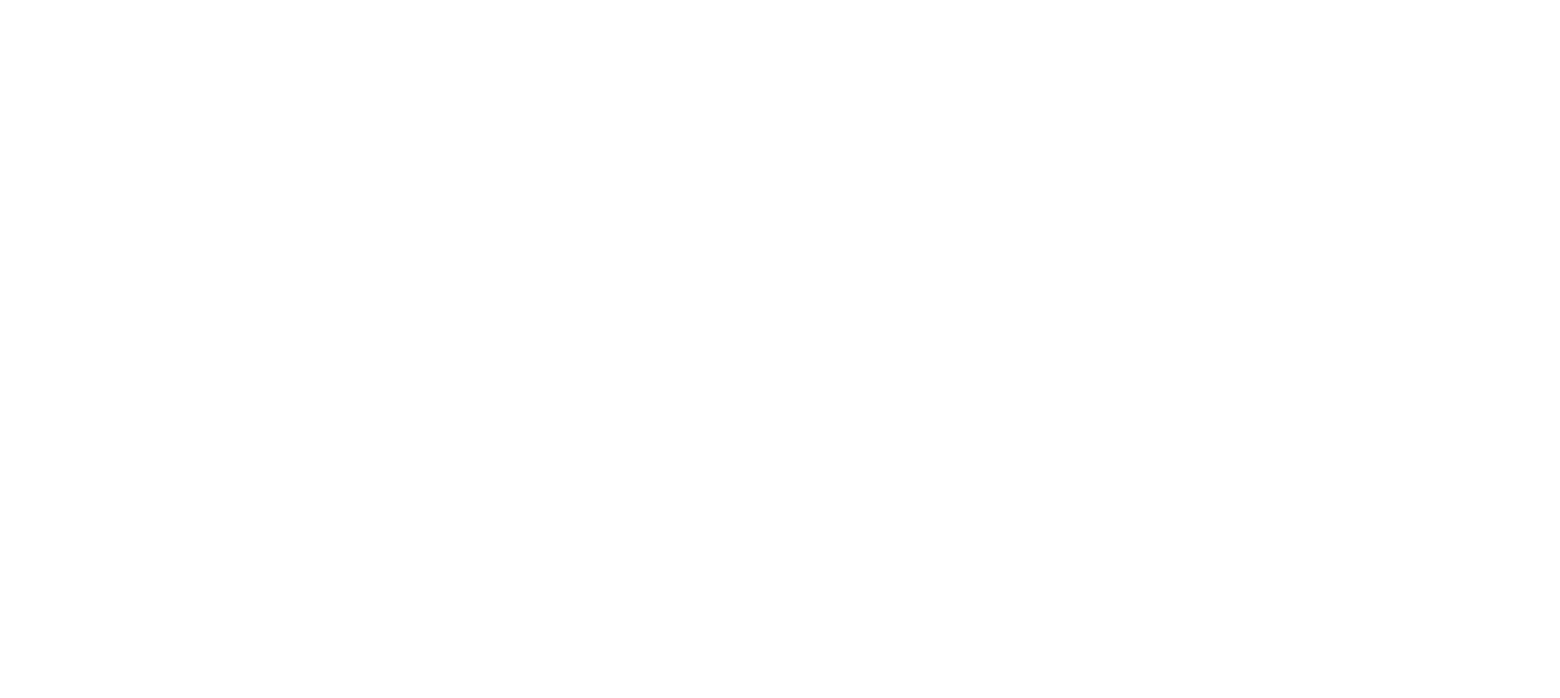
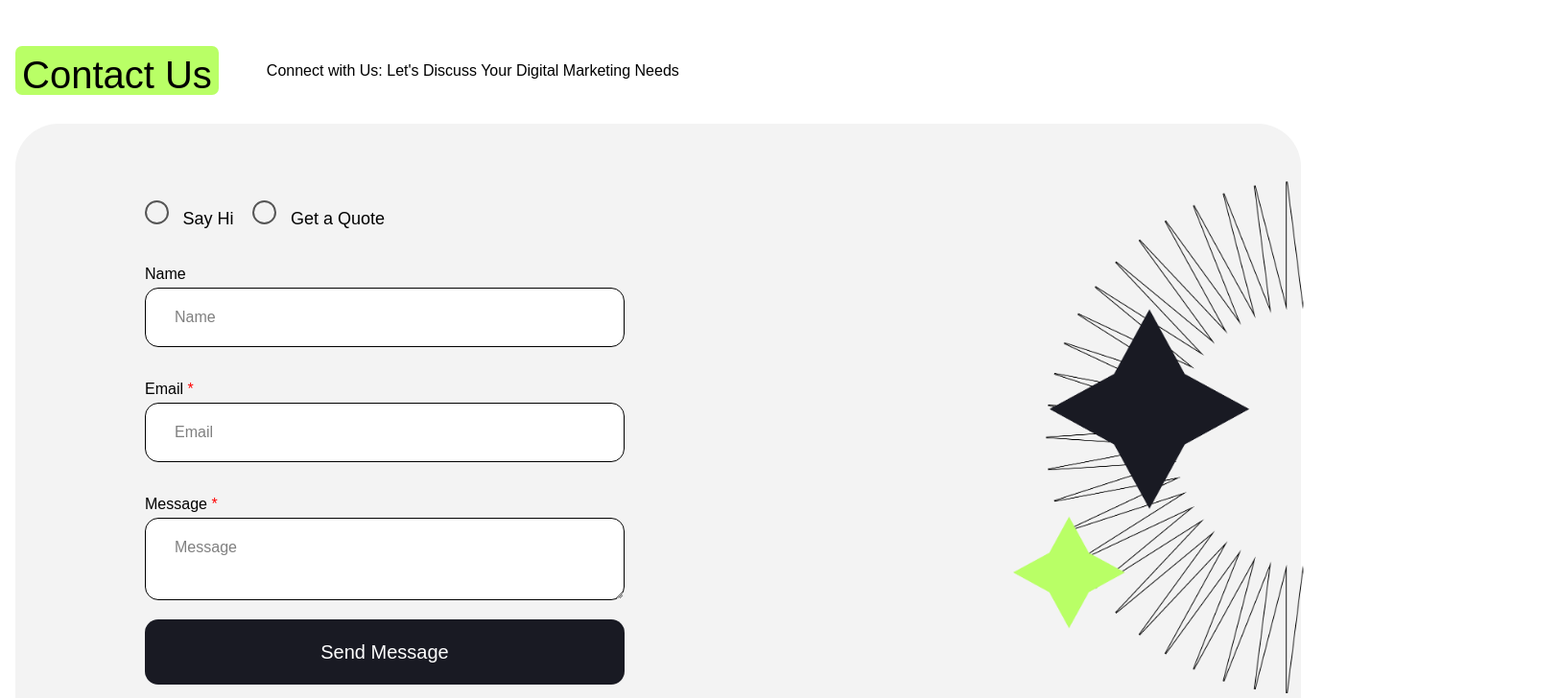
Before and after one commit to jameelf22labs/positivus-landing-page, a React (Vite) app: page / in a window 1280 px wide. Shown: the part 5120-5848 px from the top of the page at 96% size, 1626 px wide, since content can reach past the window. Before the commit the page ends 5102 px from the top, so only its background shows below. Built offline with nearby package versions, Linux system fonts and the light colour scheme.

Commit message:
Add Contact form component

```diff
--- a/src/features/home/Home.tsx
+++ b/src/features/home/Home.tsx
@@ -4,6 +4,7 @@
 import { Navbar } from "../../layouts";
 import {
   CaseStudies,
+  ContactUs,
   Customer,
   Hero,
   OurWorkingProcess,
@@ -19,25 +20,27 @@
 import zoom from "../,,/../../assets/images/zoom.svg";
 
 const Home = (): JSX.Element => {
+  const customers = React.useMemo(() => {
+    return [
+      { imageUrl: amazon },
+      { imageUrl: dribble },
+      { imageUrl: hubspot },
+      { imageUrl: notion },
+      { imageUrl: netflix },
+      { imageUrl: zoom },
+    ];
+  }, []);
   return (
     <React.Fragment>
       <div className={Style.homeContainer}>
         <Navbar />
         <Hero />
-        <Customer
-          customers={[
-            { imageUrl: amazon },
-            { imageUrl: dribble },
-            { imageUrl: hubspot },
-            { imageUrl: notion },
-            { imageUrl: netflix },
-            { imageUrl: zoom },
-          ]}
-        />
+        <Customer customers={customers} />
         <Service />
         <CaseStudies />
         <OurWorkingProcess />
         <Team />
+        <ContactUs />
       </div>
     </React.Fragment>
   );
--- /dev/null
+++ b/src/features/home/components/contact-us/Contact.module.css
@@ -0,0 +1,80 @@
+.formWrapper {
+  width: 1340px;
+  height: 773px;
+  border-radius: 45px;
+  padding-top: 60px;
+  padding-right: 100px;
+  padding-bottom: 80px;
+  padding-left: 100px;
+  background-color: #f3f3f3;
+  margin-top: 30px;
+  display: flex;
+}
+
+.formContainer {
+  flex: 1;
+}
+
+.bannerContainer {
+  flex: 1;
+}
+
+.bannerContainer img {
+    margin-left: 370px;
+}
+
+.formInnerContainer {
+  width: 500px;
+  height: 633px;
+  margin: 20px auto;
+}
+
+.checkBoxWrapper {
+  display: flex;
+  gap: 20px;
+  align-items: center;
+}
+
+.checkBoxWrapper span {
+  font-weight: 400;
+  font-size: 18px;
+  margin-left: 10px;
+}
+
+input[type="checkbox"] {
+  width: 25px;
+  height: 25px;
+  border-radius: 50%;
+  appearance: none;
+  border: 2px solid #555;
+  cursor: pointer;
+  position: relative;
+}
+
+.inputField {
+  display: flex;
+  flex-direction: column;
+  margin-top: 20px;
+}
+
+.inputField label {
+  font-weight: 400;
+  font-size: 16px;
+  line-height: 28px;
+  color: #000000;
+  margin-top: 10px;
+}
+
+.inputField input {
+  border-radius: 14px;
+  border: 1px solid #000000;
+  padding: 18px 30px 18px 30px;
+  background-color: #ffffff;
+}
+
+.inputField textarea {
+  border-radius: 14px;
+  border: 1px solid #000000;
+  padding: 18px 30px 18px 30px;
+  background-color: #ffffff;
+}
--- /dev/null
+++ b/src/features/home/components/contact-us/ContactUs.tsx
@@ -0,0 +1,59 @@
+import type { JSX } from "react";
+import GlobalStyle from "../../../../style/global.style.module.css";
+import Style from "./Contact.module.css";
+import { SectionLabel } from "../../../../common/components";
+import ContactUsLogo from "../../../../assets/images/contact-us.png";
+import { Button } from "../../../../common/ui";
+
+const ContactUs = (): JSX.Element => {
+  return (
+    <div className={GlobalStyle.wrapper} style={{ marginTop: 50 }}>
+      <SectionLabel
+        label="Contact Us"
+        description="Connect with Us: Let's Discuss Your Digital Marketing Needs"
+      />
+      <div className={Style.formWrapper}>
+        <div className={Style.formContainer}>
+          <div className={Style.formInnerContainer}>
+            <div className={Style.checkBoxWrapper}>
+              <div>
+                <input type="checkbox" /> <span> Say Hi </span>
+              </div>
+              <div>
+                <input type="checkbox" /> <span> Get a Quote </span>
+              </div>
+            </div>
+
+            <div className={Style.inputField}>
+              <label htmlFor="name"> Name </label>
+              <input type="text" id="name" placeholder="Name" />
+            </div>
+
+            <div className={Style.inputField}>
+              <label htmlFor="email">
+                Email <span style={{ color: "red" }}> * </span>
+              </label>
+              <input type="email" id="email" placeholder="Email" />
+            </div>
+
+            <div className={`${Style.inputField} ${Style.message}`}>
+              <label htmlFor="message">
+                Message <span style={{ color: "red" }}> * </span>
+              </label>
+              <textarea id="message" placeholder="Message" />
+            </div>
+
+            <Button className="mt-5" style={{ width: "100%" }}>
+              Send Message
+            </Button>
+          </div>
+        </div>
+        <div className={Style.bannerContainer}>
+          <img src={ContactUsLogo} alt="Contact us" />
+        </div>
+      </div>
+    </div>
+  );
+};
+
+export default ContactUs;
--- a/src/features/home/components/index.ts
+++ b/src/features/home/components/index.ts
@@ -1,8 +1,17 @@
 import CaseStudies from "./case-studies/CaseStudies";
+import ContactUs from "./contact-us/ContactUs";
 import Customer from "./customer/Customer";
 import Hero from "./hero/Hero";
 import OurWorkingProcess from "./our-working-process/OurWorkingProcess";
 import Service from "./services/Service";
 import Team from "./team/Team";
 
-export { Hero, Customer, Service, CaseStudies, OurWorkingProcess , Team };
+export {
+  Hero,
+  Customer,
+  Service,
+  CaseStudies,
+  OurWorkingProcess,
+  Team,
+  ContactUs,
+};
```
Also changed, not shown: src/assets/images/contact-us.png (added).
